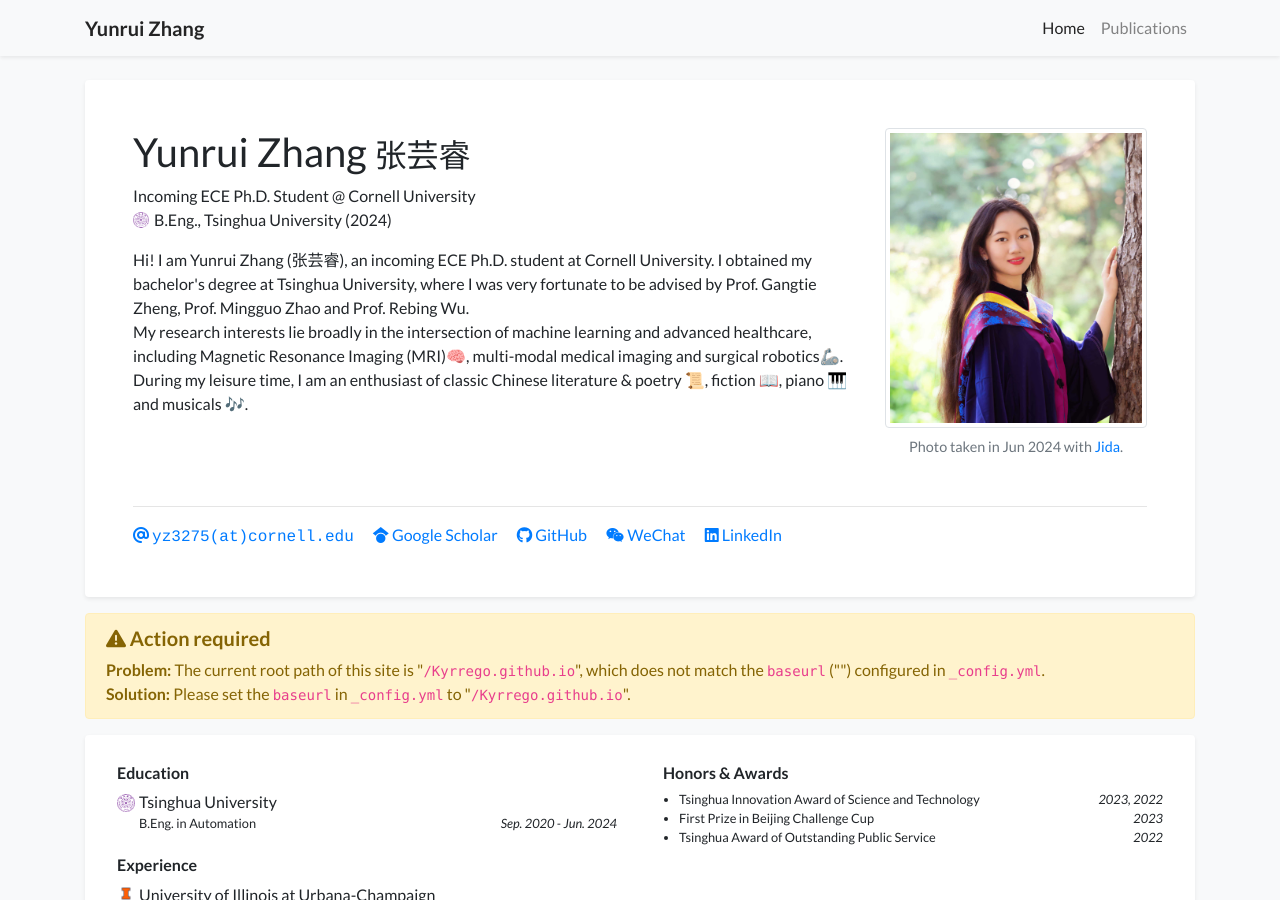
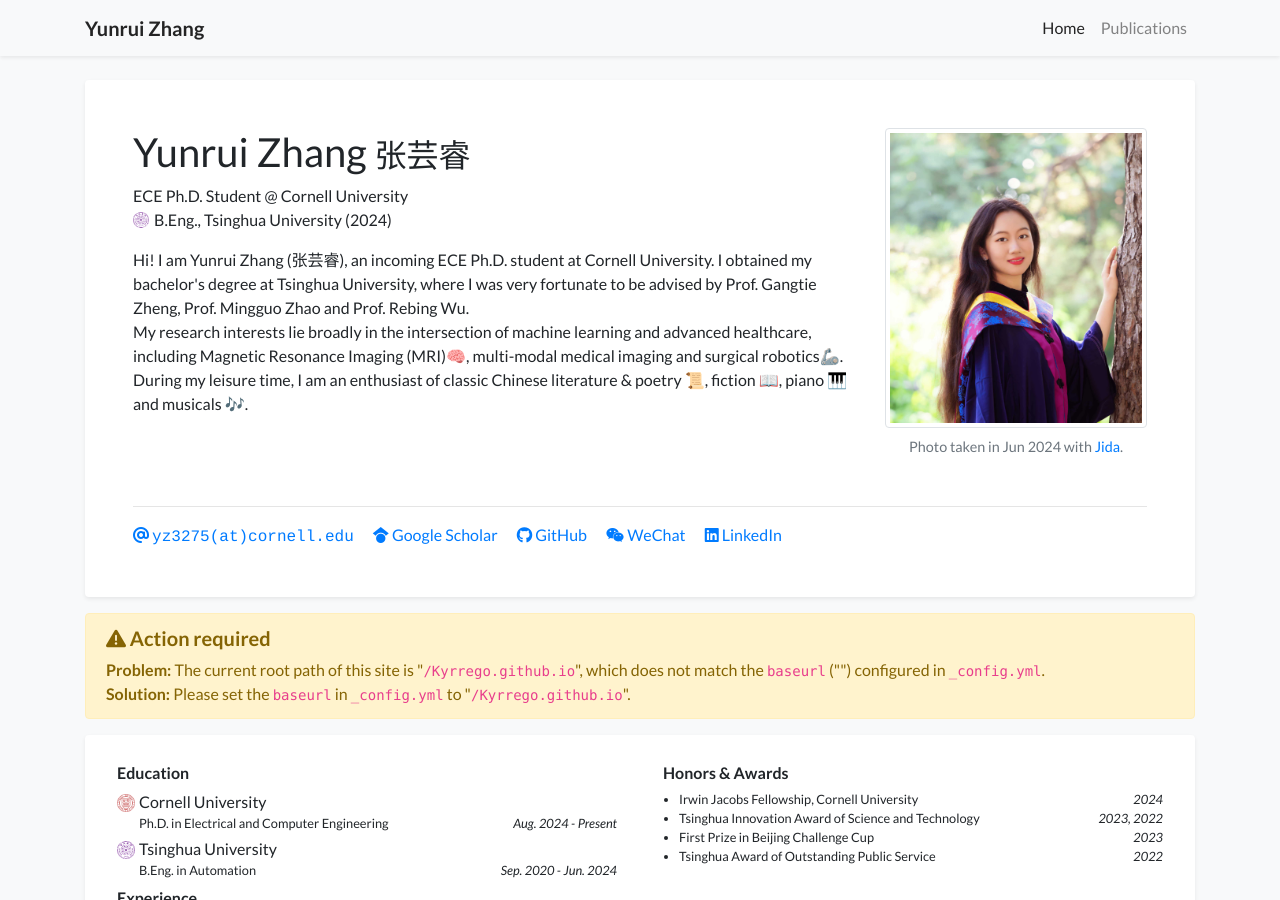
Before and after one commit to Kyrrego/Kyrrego.github.io, a Jekyll site: the page built from index.html, in a window 1280 px wide and 900 px high. Built offline with Jekyll 4.4.1, drawn with Linux system fonts in a browser that asks for light colours; a style sheet for code colours, icons or effects is not loaded.

Commit message:
Update after enrolling in PhD.

```diff
--- a/_data/profile.yml
+++ b/_data/profile.yml
@@ -3,7 +3,7 @@ secondary_name: "张芸睿"
 navbar_name: "Yunrui Zhang"
 
 positions:
-- name: Incoming ECE Ph.D. Student @ Cornell University
+- name: ECE Ph.D. Student @ Cornell University
 - logo: /assets/images/badges/Tsinghua_University_Logo.svg
   name: B.Eng., Tsinghua University (2024)
 
@@ -28,6 +28,10 @@ portrait_caption: >-
   Photo taken in Jun 2024 with <a href="https://giddazhang.github.io/">Jida</a>.
 
 education:
+- name: Cornell University
+  logo: /assets/images/badges/Cornell_University_seal.png
+  position: Ph.D. in Electrical and Computer Engineering
+  date: Aug. 2024 - Present
 - name: Tsinghua University
   logo: /assets/images/badges/Tsinghua_University_Logo.svg
   position: B.Eng. in Automation
@@ -41,6 +45,8 @@ experience:
 
 
 awards:
+- name: Irwin Jacobs Fellowship, Cornell University
+  date: 2024
 - name: Tsinghua Innovation Award of Science and Technology
   date: 2023, 2022
 - name: First Prize in Beijing Challenge Cup
```
